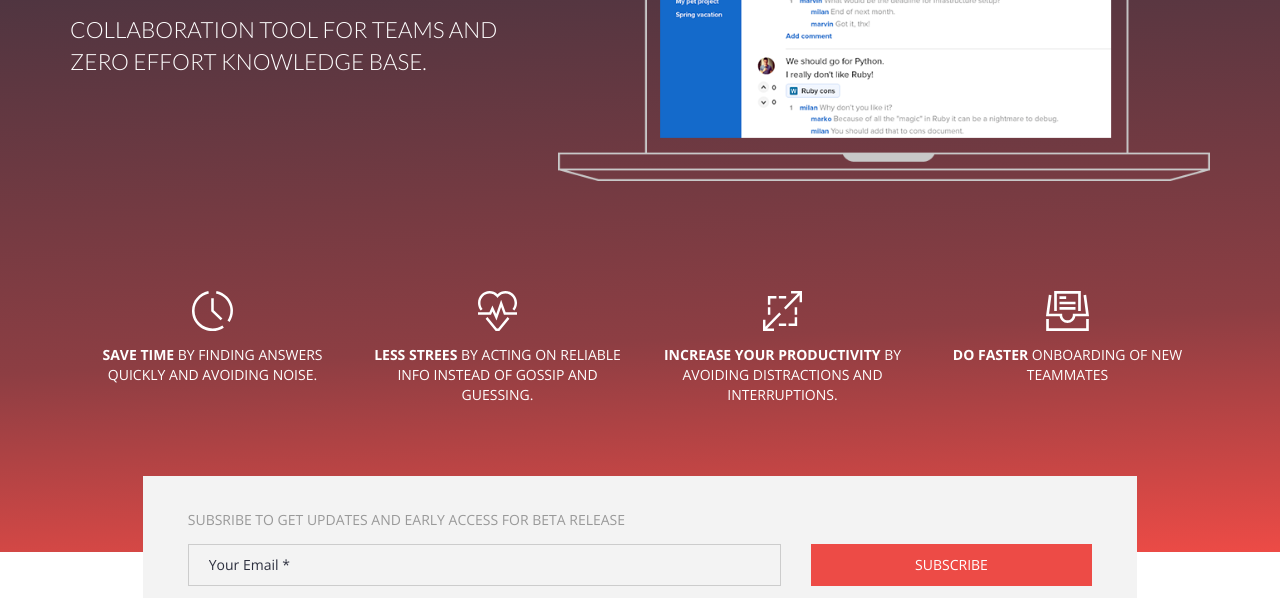
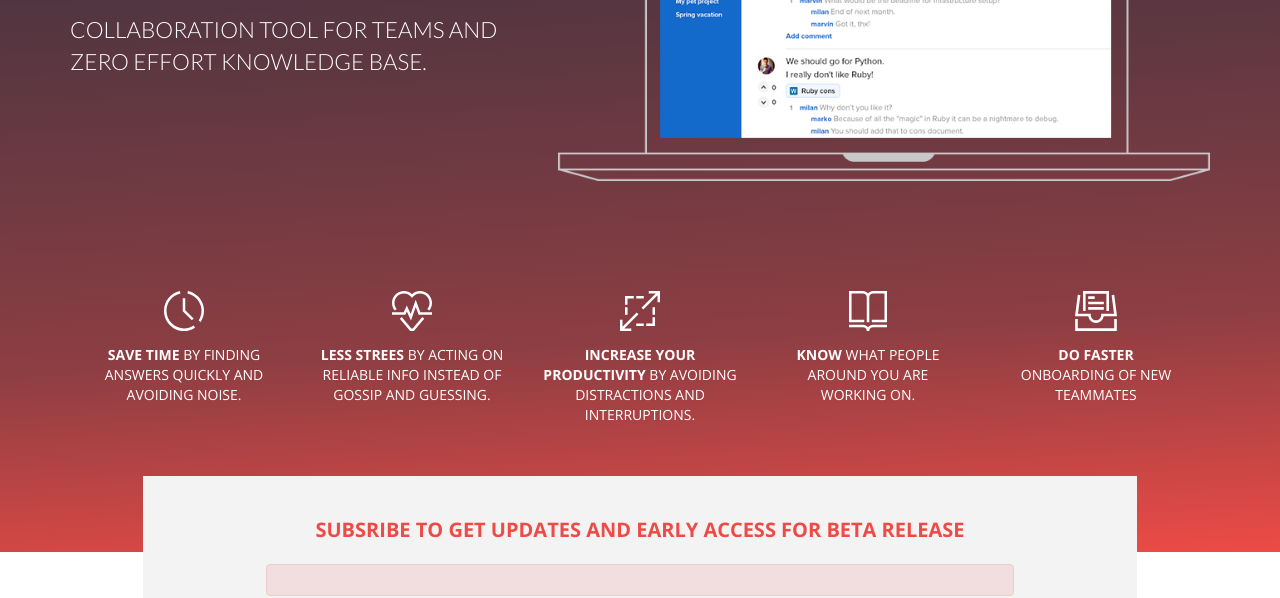
Before and after one commit to vukoje/MeetNOT, a plain HTML site: page index.html in a window 1280 px wide. Shown: the part 361-959 px from the top of the page. Drawn offline with nearby package versions, Linux system fonts and the light colour scheme.

Commit message:
Added icon, style fix

```diff
--- a/assets/scss/common/_global.scss
+++ b/assets/scss/common/_global.scss
@@ -66,16 +66,16 @@ a {
 input {
   background: #eeeeee;
   border: 1px solid #ccc;
-  padding: 10px 20px 10px 20px;
+  padding: 13px 20px 13px 20px;
   width: 100%;
-  color: #999999;
+  color: $dark;
 
   &:focus {
     outline:none;
   }
 }
 
-.alert-show {
+.alert-show1, .alert-show2 {
   display: none;
 }
 
@@ -98,13 +98,15 @@ input {
 .button {
   background: $light;
   color: white;
-  padding: 11px;
+  padding: 13px;
   text-align: center;
   text-transform: uppercase;
+  box-shadow: 0 2px 0 #ce423d;
 
   &:hover {
-    transition: background 0.5s ease;
+    transition: all 0.5s ease;
     background: $dark;
+    box-shadow: 0 2px 0 #1d1f29;
     cursor: pointer;
   }
 }
@@ -176,9 +178,12 @@ input {
   margin-left: auto;
   margin-right: auto;
   top: 35px;
+  text-align: center;
 
   p {
-    color: #999999;
+    color: $light;
+    font-weight: bold;
+    font-size: 20px;
   }
 
   input {
@@ -269,3 +274,41 @@ input {
       margin: 30px auto;
   }
 }
+
+/* BOOTSTRAP 5 COLUMNS */
+
+.col-xs-5ths,
+.col-sm-5ths,
+.col-md-5ths,
+.col-lg-5ths {
+    position: relative;
+    min-height: 1px;
+    padding-right: 10px;
+    padding-left: 10px;
+}
+
+.col-xs-5ths {
+    width: 20%;
+    float: left;
+}
+
+@media (min-width: 768px) {
+    .col-sm-5ths {
+        width: 20%;
+        float: left;
+    }
+}
+
+@media (min-width: 992px) {
+    .col-md-5ths {
+        width: 20%;
+        float: left;
+    }
+}
+
+@media (min-width: 1200px) {
+    .col-lg-5ths {
+        width: 20%;
+        float: left;
+    }
+}
--- a/index.html
+++ b/index.html
@@ -37,24 +37,29 @@
         </div>
 
         <div class="row center space">
-          <div class="col-md-3 col-sm-6 info">
+          <div class="col-md-5ths col-sm-6 info">
             <img src="assets/images/save_time.svg" class="img-responsive center-block">
             <p><b>Save time</b> by finding answers quickly and avoiding noise.</p>
           </div>
 
-          <div class="col-md-3 col-sm-6 info">
+          <div class="col-md-5ths col-sm-6 info">
             <img src="assets/images/less_stress.svg" class="img-responsive center-block">
             <p><b>Less strees</b> by acting on reliable info instead of gossip and guessing.</p>
           </div>
 
-          <div class="col-md-3 col-sm-6 info">
+          <div class="col-md-5ths col-sm-6 info">
             <img src="assets/images/increase.svg" class="img-responsive center-block">
             <p><b>Increase your productivity</b> by avoiding distractions and interruptions.</p>
           </div>
 
-          <div class="col-md-3 col-sm-6 info">
+          <div class="col-md-5ths col-sm-6 info">
+            <img src="assets/images/know.svg" class="img-responsive center-block">
+            <p><b>Know</b> what people<br/>around you are<br/>working on.</p>
+          </div>
+
+          <div class="col-md-5ths col-sm-6 info">
             <img src="assets/images/onboarding.svg" class="img-responsive center-block">
-            <p><b>Do faster</b> onboarding of new teammates</p>
+            <p><b>Do faster</b><br/>onboarding of new<br/>teammates</p>
           </div>
         </div>
 
@@ -65,15 +70,15 @@
                 <p>SUBSRIBE TO GET UPDATES AND EARLY ACCESS FOR BETA RELEASE</p>
               </div>
 
-              <div class="col-md-12 alert-show">
+              <div class="col-md-10 col-md-offset-1 alert-show">
                 <div class="alert alert-danger" role="alert" id='errorMsg1'></div>
               </div>
 
-              <div class="col-md-8 col-sm-6">
+              <div class="col-md-7 col-md-offset-1 col-sm-6">
                  <input name="" type="text" id='email1'  placeholder="Your Email *" onkeypress="return enterKeyPress1(event);"/>
               </div>
 
-              <div class="col-md-4 col-sm-6">
+              <div class="col-md-3 col-sm-6">
                 <div class="button" id="submit1" onclick="submit(email1, '#errorMsg1');">Subscribe</div>
               </div>
             </div>
@@ -174,15 +179,15 @@
         </div>
       </div>
 
-      <div class="row space">
-        <div class="col-md-12 alert-show">
+      <div class="row space center">
+        <div class="col-md-10 col-md-offset-1 alert-show2">
           <div class="alert alert-danger" role="alert" id='errorMsg2'></div>
         </div>
-        <div class="col-md-8 col-sm-6">
+        <div class="col-md-7 col-md-offset-1 col-sm-6">
           <input name="" type="text" id='email2' placeholder="Your Email *" onkeypress="return enterKeyPress2(event);"/>
         </div>
 
-        <div class="col-md-4 col-sm-6">
+        <div class="col-md-3 col-sm-6">
           <div class="button" id="submit2" onclick="submit(email2, '#errorMsg2')">Subscribe</div>
         </div>
       </div>
```
Also changed, not shown: assets/css/main.css, assets/images/know.svg (added), 1 other file.
